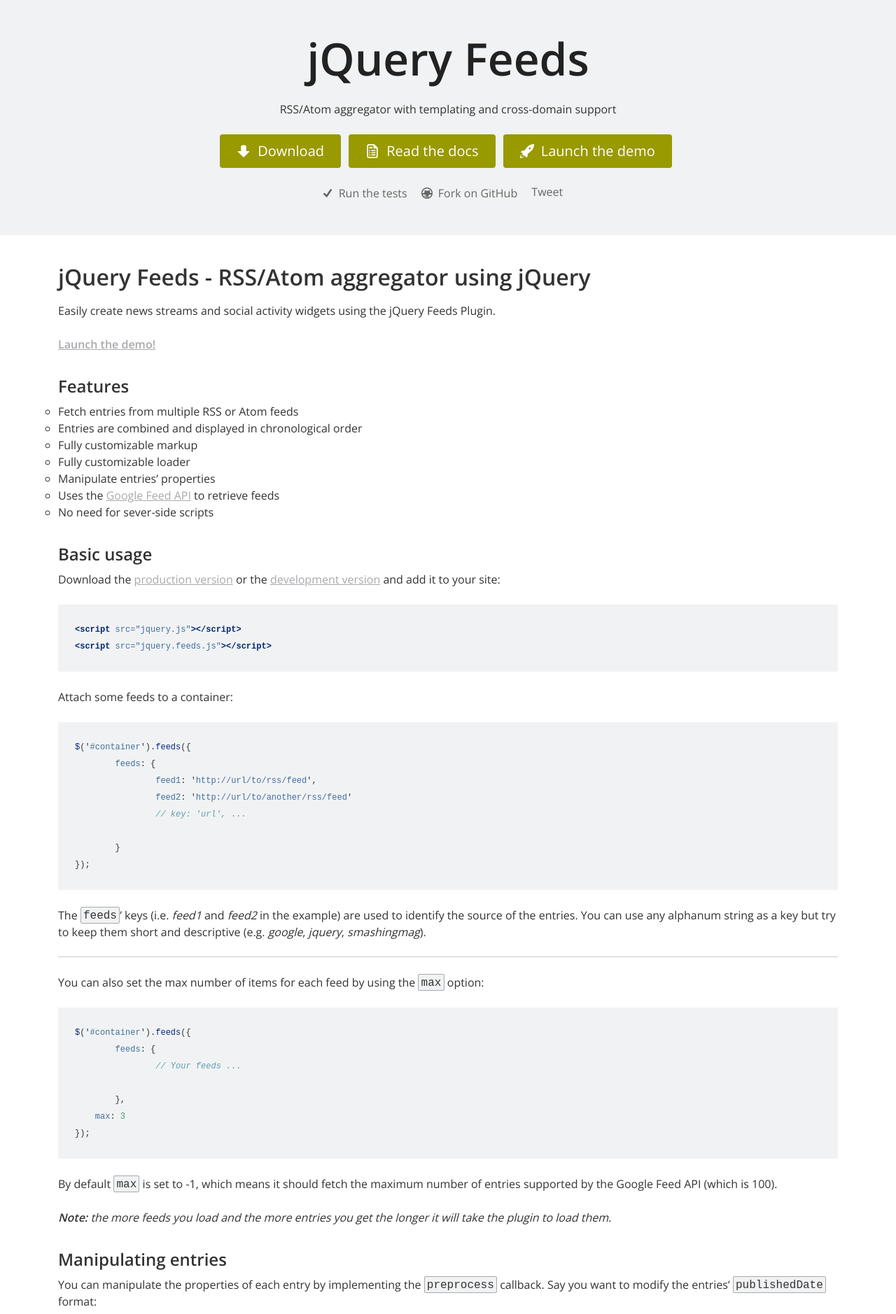
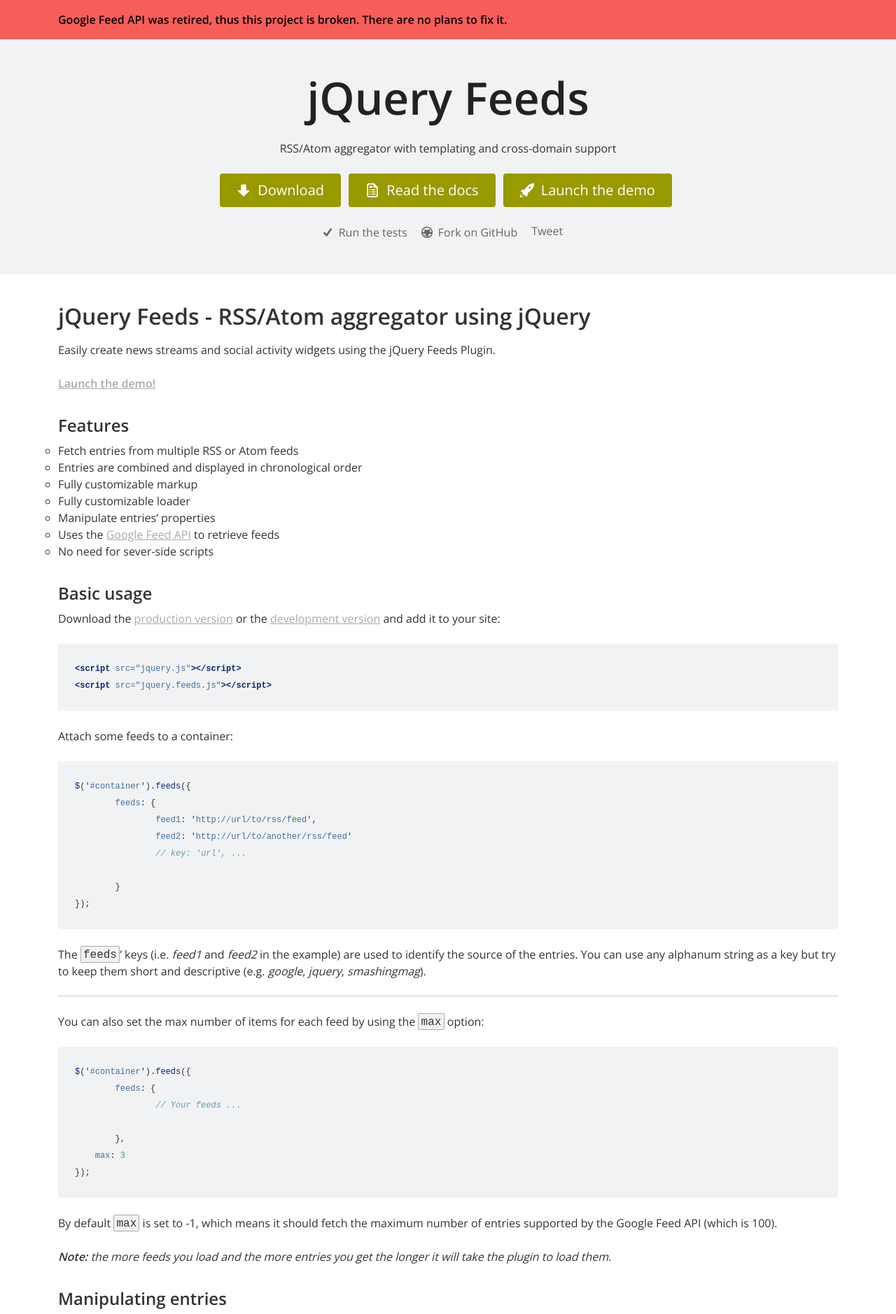
Before and after one commit to camagu/jquery-feeds, a Jekyll site: the page built from index.md, in a window 1280 px wide. Shown: the top 1878 px of the page at 70% size. Built offline with Jekyll 4.4.1, drawn with Linux system fonts in a browser that asks for light colours; Markdown is read by kramdown in place of the engine named in the settings; comment, search, counter and statistics services are not loaded.

Commit message:
Add deprecation message

```diff
--- a/_layouts/default.html
+++ b/_layouts/default.html
@@ -31,6 +31,13 @@
 
 	<body>
 		<div class="{{page.class}} page">
+      <div class="notice">
+        <div class="content">
+          <p>Google Feed API was retired, thus this project is broken.
+          There are no plans to fix it.</p>
+        </div>
+      </div>
+
 			<header class="header">
 				<hgroup class="brand">
 					<h1 class="title">jQuery Feeds</h1>
--- a/ui/styles.css
+++ b/ui/styles.css
@@ -405,6 +405,22 @@
    Theme shared elements
    ========================================================================== */
 
+.notice {
+  background: #F75D59;
+  color: black;
+  font-weight: bold;
+}
+
+.notice > .content {
+  max-width: 1114px;
+  margin: 0 auto;
+  padding: 16px;
+}
+
+.notice > .content p {
+  margin: 0;
+}
+
 .page {
 
 }
```
